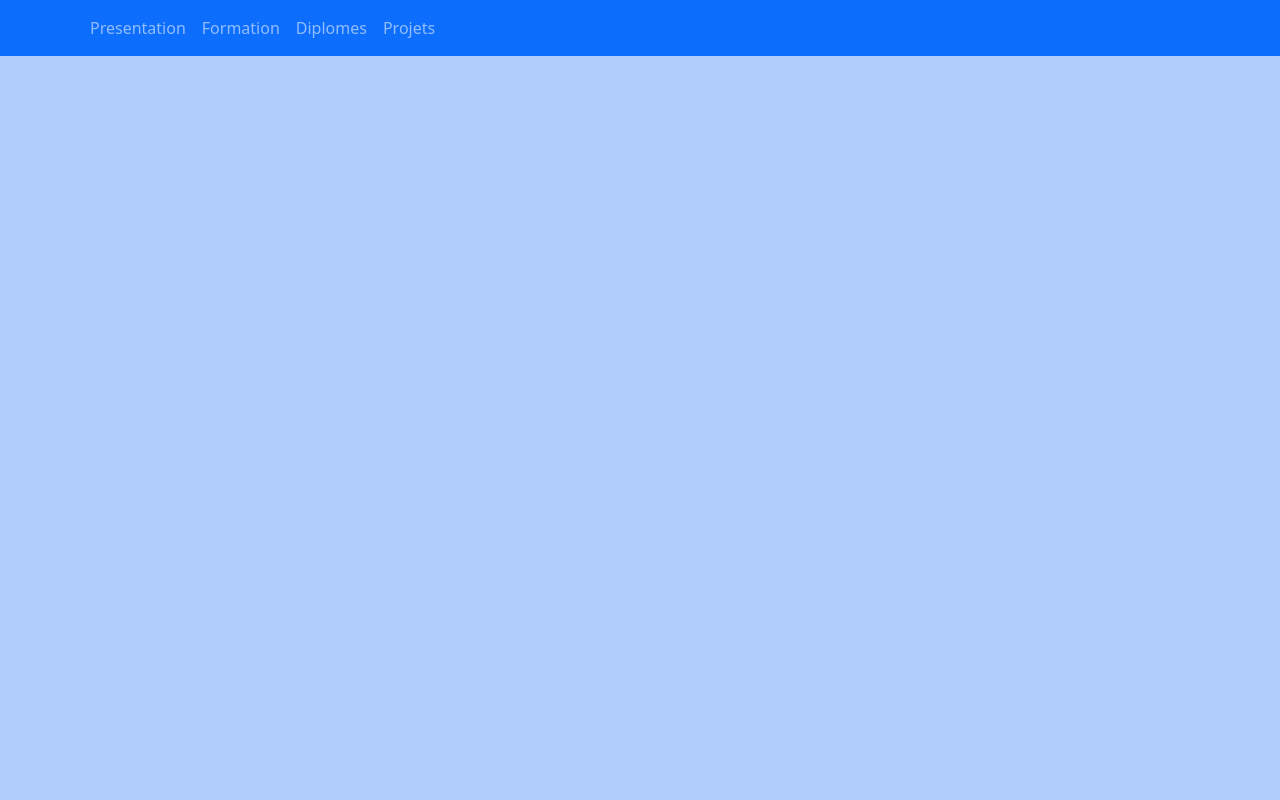
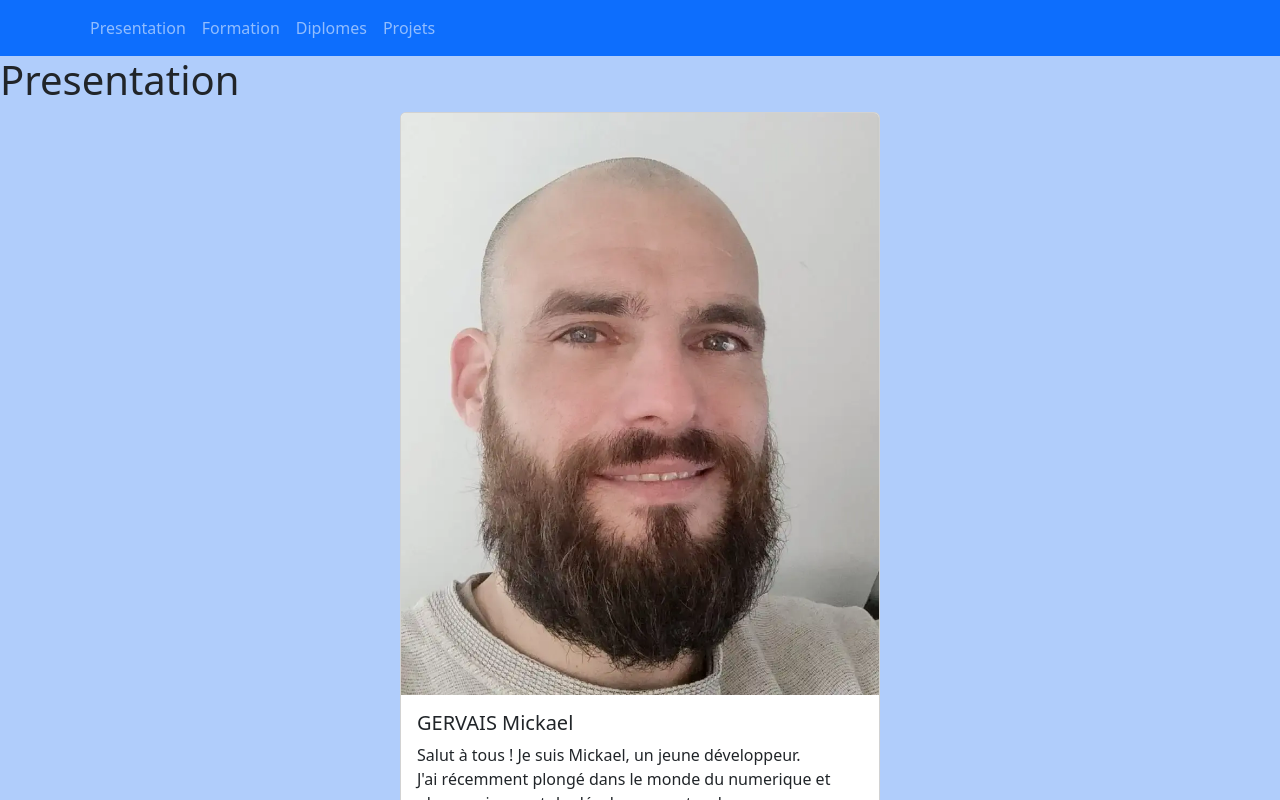
Before and after one commit to thimibka/Portfolio-mika, a React (Vite) app: page / in a window 1280 px wide. Shown: the top 800 px of the page. Built offline with nearby package versions, Linux system fonts and the light colour scheme.

Commit message:
change home

```diff
--- a/src/App.jsx
+++ b/src/App.jsx
@@ -12,7 +12,7 @@ function App() {
     <>
       <NavPortFolio />
       <Routes>
-        <Route path="/presentation" element={<Presentation />} />
+        <Route path="/" element={<Presentation />} />
         <Route path="/Formation" element={<Formation />} />
         <Route path="/Diplomes" element={<Diplomes />} />
         <Route path="/Projets" element={<Projets />} />
```
